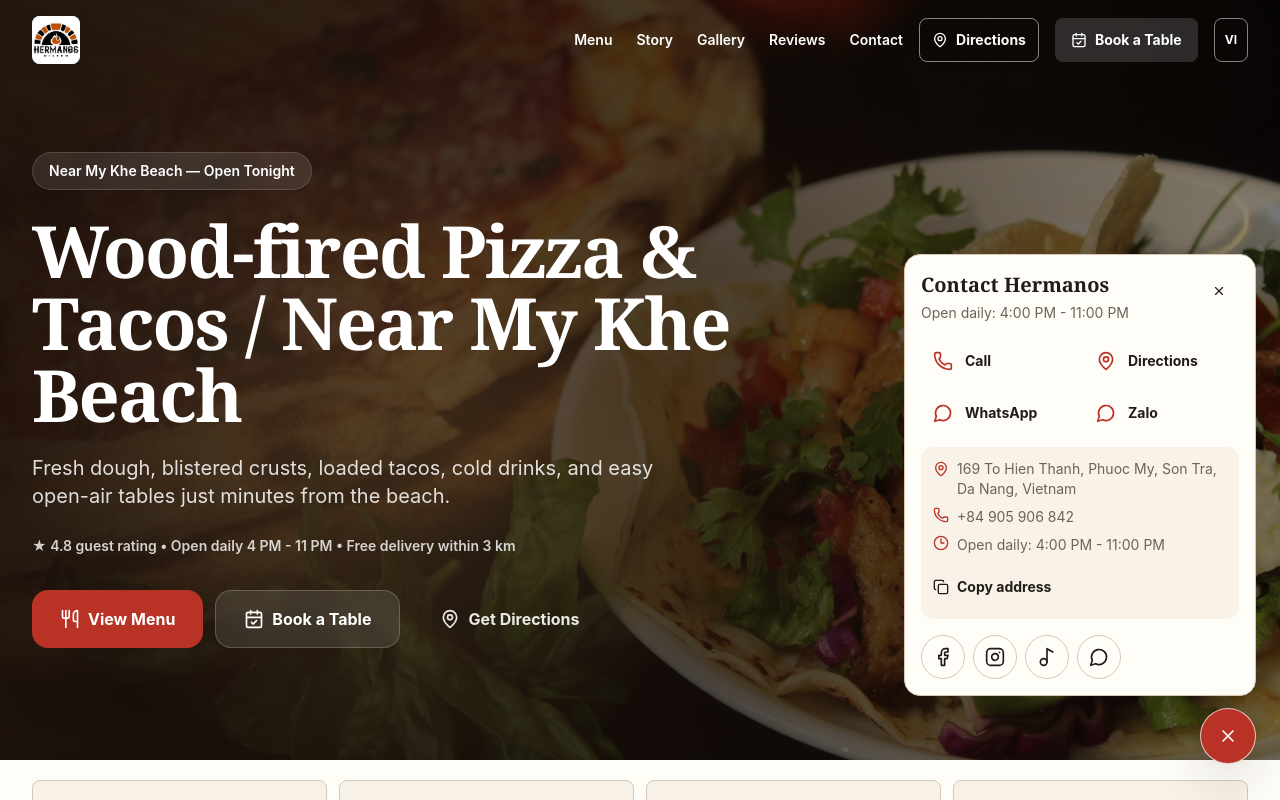
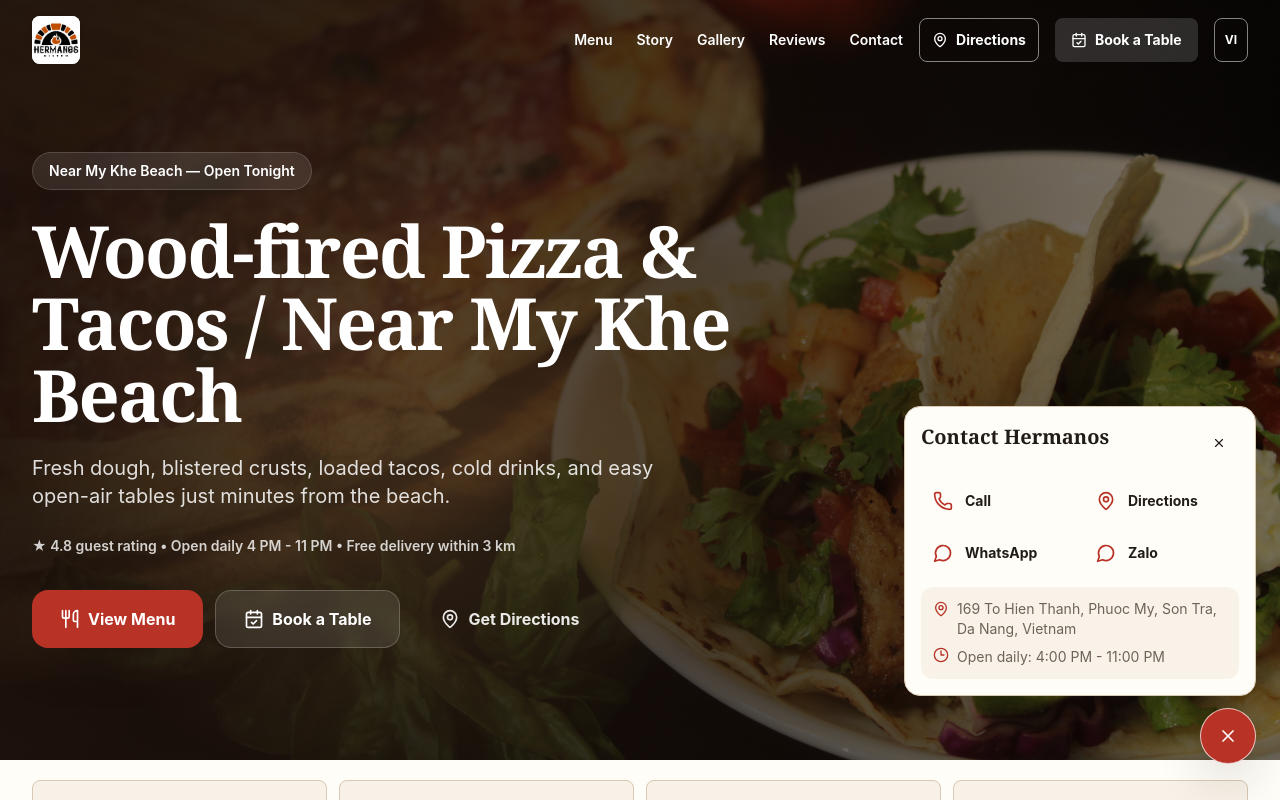
Before and after one commit to trandinhhieu/PMax, a Next.js app: page /en in a window 1280 px wide. Both pictures are taken after a click on the button 1228 px from the left and 736 px from the top of the page. Shown: the top 800 px of the page. Built offline with nearby package versions, Linux system fonts and the light colour scheme; no server answers.

Commit message:
[PMax] fixed float modal

```diff
--- a/src/components/layout/FloatingActionGroup.tsx
+++ b/src/components/layout/FloatingActionGroup.tsx
@@ -1,6 +1,6 @@
 "use client";
 
-import { ArrowUp, Clock3, Copy, Facebook, Instagram, MapPin, MessageCircle, Music2, Phone, X } from "lucide-react";
+import { ArrowUp, Clock3, MapPin, MessageCircle, Phone, X } from "lucide-react";
 import { useEffect, useId, useRef, useState } from "react";
 import { Button } from "@/components/ui";
 import { businessInfo } from "@/config/business";
@@ -11,11 +11,9 @@
 export function FloatingActionGroup({ locale }: { locale: Locale }) {
   const [showTop, setShowTop] = useState(false);
   const [open, setOpen] = useState(false);
-  const [copied, setCopied] = useState(false);
   const panelId = useId();
   const groupRef = useRef<HTMLDivElement>(null);
   const triggerRef = useRef<HTMLButtonElement>(null);
-  const copyTimerRef = useRef<ReturnType<typeof setTimeout> | null>(null);
   const en = locale === "en";
 
   useEffect(() => {
@@ -44,10 +42,6 @@
     };
   }, [open]);
 
-  useEffect(() => () => {
-    if (copyTimerRef.current) clearTimeout(copyTimerRef.current);
-  }, []);
-
   const toggleContact = () => {
     const nextOpen = !open;
     setOpen(nextOpen);
@@ -59,27 +53,18 @@
     window.scrollTo({ top: 0, behavior: reduceMotion ? "auto" : "smooth" });
   };
 
-  const copyAddress = async () => {
-    await navigator.clipboard.writeText(businessInfo.address[locale]);
-    setCopied(true);
-    trackEvent(trackingEvents.copyAddress, { location: "floating_action", page_language: locale });
-    if (copyTimerRef.current) clearTimeout(copyTimerRef.current);
-    copyTimerRef.current = setTimeout(() => setCopied(false), 2000);
-  };
-
   const trackContact = (event: (typeof trackingEvents)[keyof typeof trackingEvents], channel: string) => {
     trackEvent(event, { channel, location: "floating_action", page_language: locale });
   };
 
   const actionClass = "flex min-h-11 items-center gap-3 rounded-xl px-3 py-2 text-sm font-bold text-charcoal transition hover:bg-cream focus-visible:outline-none focus-visible:ring-2 focus-visible:ring-tomato";
-  const socialClass = "inline-flex h-11 w-11 items-center justify-center rounded-full border border-borderWarm text-charcoal transition hover:border-tomato hover:text-tomato focus-visible:outline-none focus-visible:ring-2 focus-visible:ring-tomato";
 
   return (
     <div ref={groupRef} className="fixed bottom-[calc(6rem+env(safe-area-inset-bottom))] right-4 md:bottom-6 z-40 flex flex-col items-end gap-3 sm:right-6">
       {open ? (
-        <section aria-label={en ? "Hermanos contact information" : "Thông tin liên hệ Hermanos"} className="w-[min(22rem,calc(100vw-2rem))] rounded-2xl border border-borderWarm bg-porcelain p-4 shadow-large" id={panelId}>
+        <section aria-label={en ? "Hermanos contact information" : "Thông tin liên hệ Hermanos"} className="max-h-[calc(100dvh-8rem)] w-[min(22rem,calc(100vw-2rem))] overflow-y-auto rounded-2xl border border-borderWarm bg-porcelain p-4 shadow-large" id={panelId}>
           <div className="flex items-start justify-between gap-4">
-            <div><p className="font-display text-xl font-bold text-charcoal">{en ? "Contact Hermanos" : "Liên hệ Hermanos"}</p><p className="mt-1 text-sm text-muted">{businessInfo.openingHours[locale]}</p></div>
+            <p className="font-display text-xl font-bold text-charcoal">{en ? "Contact Hermanos" : "Liên hệ Hermanos"}</p>
             <Button aria-label={en ? "Close contact information" : "Đóng thông tin liên hệ"} className="h-10 w-10 shrink-0 rounded-full" onClick={() => setOpen(false)} size="sm" variant="ghost"><X aria-hidden className="h-5 w-5" /></Button>
           </div>
           <div className="mt-4 grid grid-cols-2 gap-2">
@@ -90,15 +75,7 @@
           </div>
           <div className="mt-3 rounded-xl bg-cream/80 p-3 text-sm text-muted">
             <p className="flex gap-2"><MapPin aria-hidden className="mt-0.5 h-4 w-4 shrink-0 text-tomato" /><span>{businessInfo.address[locale]}</span></p>
-            <p className="mt-2 flex gap-2"><Phone aria-hidden className="h-4 w-4 shrink-0 text-tomato" /><span>{businessInfo.displayPhone}</span></p>
             <p className="mt-2 flex gap-2"><Clock3 aria-hidden className="h-4 w-4 shrink-0 text-tomato" /><span>{businessInfo.openingHours[locale]}</span></p>
-            <button className="mt-3 inline-flex min-h-10 items-center gap-2 font-bold text-charcoal hover:text-tomato" onClick={copyAddress} type="button"><Copy aria-hidden className="h-4 w-4" />{copied ? (en ? "Address copied" : "Đã sao chép địa chỉ") : (en ? "Copy address" : "Sao chép địa chỉ")}</button>
-          </div>
-          <div aria-label={en ? "Social media" : "Mạng xã hội"} className="mt-4 flex flex-wrap gap-2">
-            <a aria-label="Facebook" className={socialClass} href={businessInfo.socials.facebook} onClick={() => trackContact(trackingEvents.socialClick, "facebook")} rel="noreferrer" target="_blank"><Facebook aria-hidden className="h-5 w-5" /></a>
-            <a aria-label="Instagram" className={socialClass} href={businessInfo.socials.instagram} onClick={() => trackContact(trackingEvents.socialClick, "instagram")} rel="noreferrer" target="_blank"><Instagram aria-hidden className="h-5 w-5" /></a>
-            <a aria-label="TikTok" className={socialClass} href={businessInfo.socials.tiktok} onClick={() => trackContact(trackingEvents.socialClick, "tiktok")} rel="noreferrer" target="_blank"><Music2 aria-hidden className="h-5 w-5" /></a>
-            <a aria-label="Tripadvisor" className={socialClass} href={businessInfo.socials.tripadvisor} onClick={() => trackContact(trackingEvents.socialClick, "tripadvisor")} rel="noreferrer" target="_blank"><MessageCircle aria-hidden className="h-5 w-5" /></a>
           </div>
         </section>
       ) : null}
```
